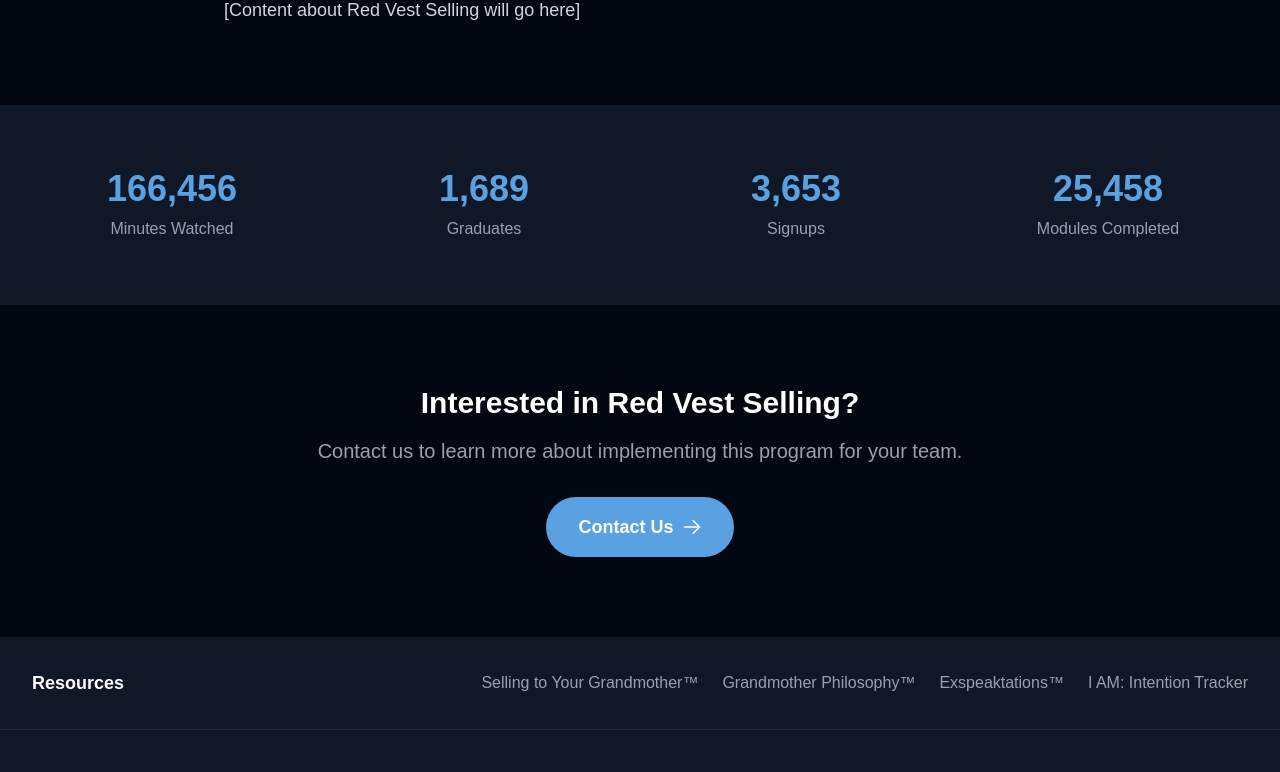
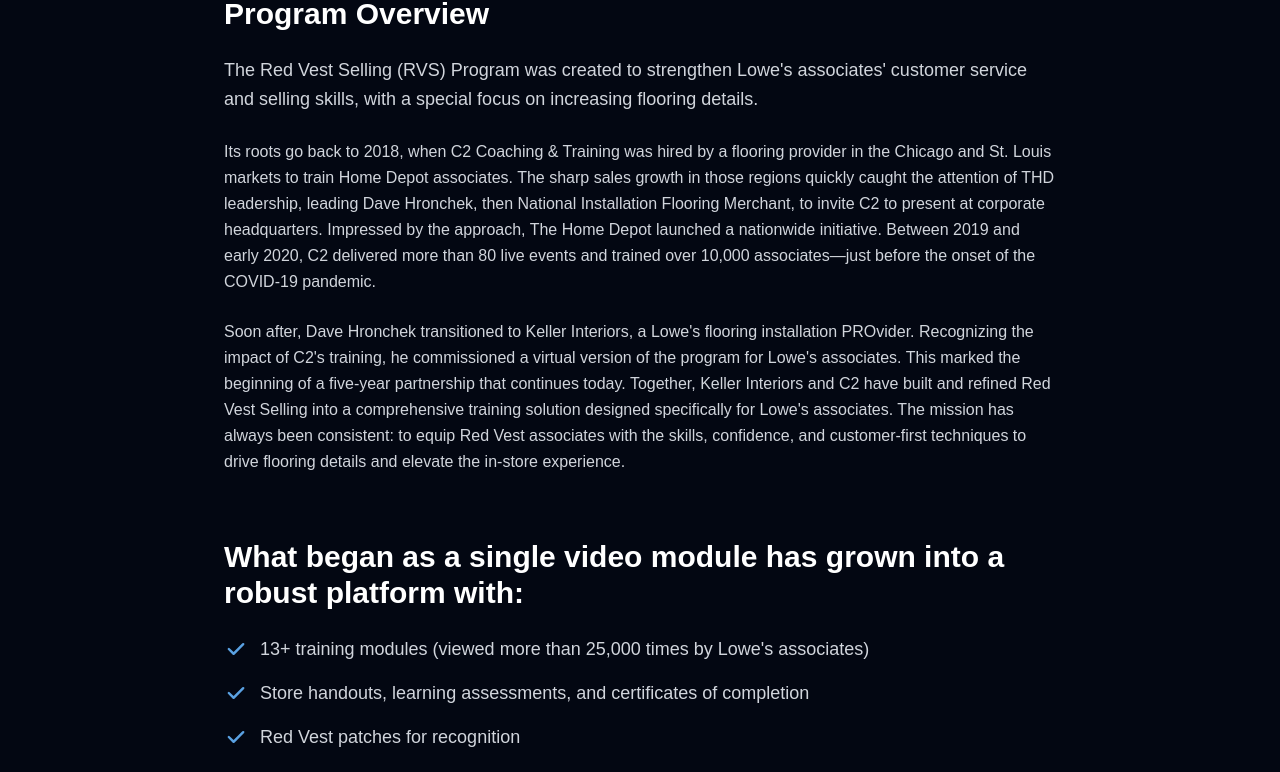
Before and after one commit to jakecoltran-ctrl/C2-Unlimited, a Next.js app: page /clients/red-vest-selling in a window 1280 px wide. Shown: the part 933-1705 px from the top of the page. Built offline with nearby package versions, Linux system fonts and the light colour scheme.

Commit message:
Add content to Red Vest Selling page
Co-Authored-By: Claude Opus 4.5 <noreply@anthropic.com>

```diff
--- a/app/clients/red-vest-selling/page.tsx
+++ b/app/clients/red-vest-selling/page.tsx
@@ -35,10 +35,55 @@ export default function RedVestSellingPage() {
       {/* Main Content */}
       <section className="py-20">
         <div className="mx-auto max-w-4xl px-4 sm:px-6 lg:px-8">
-          <div className="prose prose-lg prose-invert max-w-none">
-            {/* Placeholder for user content */}
+          {/* Program Overview */}
+          <div className="mb-16">
+            <h2 className="text-3xl font-bold text-white mb-6">Program Overview</h2>
+            <p className="text-gray-300 text-lg leading-relaxed mb-6">
+              The Red Vest Selling (RVS) Program was created to strengthen Lowe&apos;s associates&apos; customer service and selling skills, with a special focus on increasing flooring details.
+            </p>
+            <p className="text-gray-300 leading-relaxed mb-6">
+              Its roots go back to 2018, when C2 Coaching &amp; Training was hired by a flooring provider in the Chicago and St. Louis markets to train Home Depot associates. The sharp sales growth in those regions quickly caught the attention of THD leadership, leading Dave Hronchek, then National Installation Flooring Merchant, to invite C2 to present at corporate headquarters. Impressed by the approach, The Home Depot launched a nationwide initiative. Between 2019 and early 2020, C2 delivered more than 80 live events and trained over 10,000 associates—just before the onset of the COVID-19 pandemic.
+            </p>
+            <p className="text-gray-300 leading-relaxed mb-6">
+              Soon after, Dave Hronchek transitioned to Keller Interiors, a Lowe&apos;s flooring installation PROvider. Recognizing the impact of C2&apos;s training, he commissioned a virtual version of the program for Lowe&apos;s associates. This marked the beginning of a five-year partnership that continues today. Together, Keller Interiors and C2 have built and refined Red Vest Selling into a comprehensive training solution designed specifically for Lowe&apos;s associates. The mission has always been consistent: to equip Red Vest associates with the skills, confidence, and customer-first techniques to drive flooring details and elevate the in-store experience.
+            </p>
+          </div>
+
+          {/* What's Included */}
+          <div className="mb-16">
+            <h2 className="text-3xl font-bold text-white mb-6">What began as a single video module has grown into a robust platform with:</h2>
+            <ul className="space-y-4 text-gray-300">
+              <li className="flex items-start gap-3">
+                <svg className="h-6 w-6 text-blue-500 mt-0.5 flex-shrink-0" fill="currentColor" viewBox="0 0 20 20">
+                  <path fillRule="evenodd" d="M16.707 5.293a1 1 0 010 1.414l-8 8a1 1 0 01-1.414 0l-4-4a1 1 0 011.414-1.414L8 12.586l7.293-7.293a1 1 0 011.414 0z" clipRule="evenodd" />
+                </svg>
+                <span className="text-lg">13+ training modules (viewed more than 25,000 times by Lowe&apos;s associates)</span>
+              </li>
+              <li className="flex items-start gap-3">
+                <svg className="h-6 w-6 text-blue-500 mt-0.5 flex-shrink-0" fill="currentColor" viewBox="0 0 20 20">
+                  <path fillRule="evenodd" d="M16.707 5.293a1 1 0 010 1.414l-8 8a1 1 0 01-1.414 0l-4-4a1 1 0 011.414-1.414L8 12.586l7.293-7.293a1 1 0 011.414 0z" clipRule="evenodd" />
+                </svg>
+                <span className="text-lg">Store handouts, learning assessments, and certificates of completion</span>
+              </li>
+              <li className="flex items-start gap-3">
+                <svg className="h-6 w-6 text-blue-500 mt-0.5 flex-shrink-0" fill="currentColor" viewBox="0 0 20 20">
+                  <path fillRule="evenodd" d="M16.707 5.293a1 1 0 010 1.414l-8 8a1 1 0 01-1.414 0l-4-4a1 1 0 011.414-1.414L8 12.586l7.293-7.293a1 1 0 011.414 0z" clipRule="evenodd" />
+                </svg>
+                <span className="text-lg">Red Vest patches for recognition</span>
+              </li>
+              <li className="flex items-start gap-3">
+                <svg className="h-6 w-6 text-blue-500 mt-0.5 flex-shrink-0" fill="currentColor" viewBox="0 0 20 20">
+                  <path fillRule="evenodd" d="M16.707 5.293a1 1 0 010 1.414l-8 8a1 1 0 01-1.414 0l-4-4a1 1 0 011.414-1.414L8 12.586l7.293-7.293a1 1 0 011.414 0z" clipRule="evenodd" />
+                </svg>
+                <span className="text-lg">Trainer guides, trainer videos, and ongoing content upgrades</span>
+              </li>
+            </ul>
+          </div>
+
+          {/* Continued Evolution */}
+          <div className="bg-gray-800 rounded-2xl p-8 lg:p-10">
             <p className="text-gray-300 text-lg leading-relaxed">
-              [Content about Red Vest Selling will go here]
+              The program has already undergone two major redesigns, ensuring the content stays relevant and impactful. C2 continues to evolve RVS to meet the needs of today&apos;s associates and tomorrow&apos;s customers.
             </p>
           </div>
         </div>
@@ -73,7 +118,7 @@ export default function RedVestSellingPage() {
         <div className="mx-auto max-w-7xl px-4 sm:px-6 lg:px-8 text-center">
           <h2 className="text-3xl font-bold text-white">Interested in Red Vest Selling?</h2>
           <p className="mt-4 text-xl text-gray-400 max-w-2xl mx-auto">
-            Contact us to learn more about implementing this program for your team.
+            If you&apos;d like more information about the Red Vest Selling Program or want to explore how it can benefit your store connectivity and your associates, we&apos;d love to connect.
           </p>
           <Link
             href="/contact"
```
